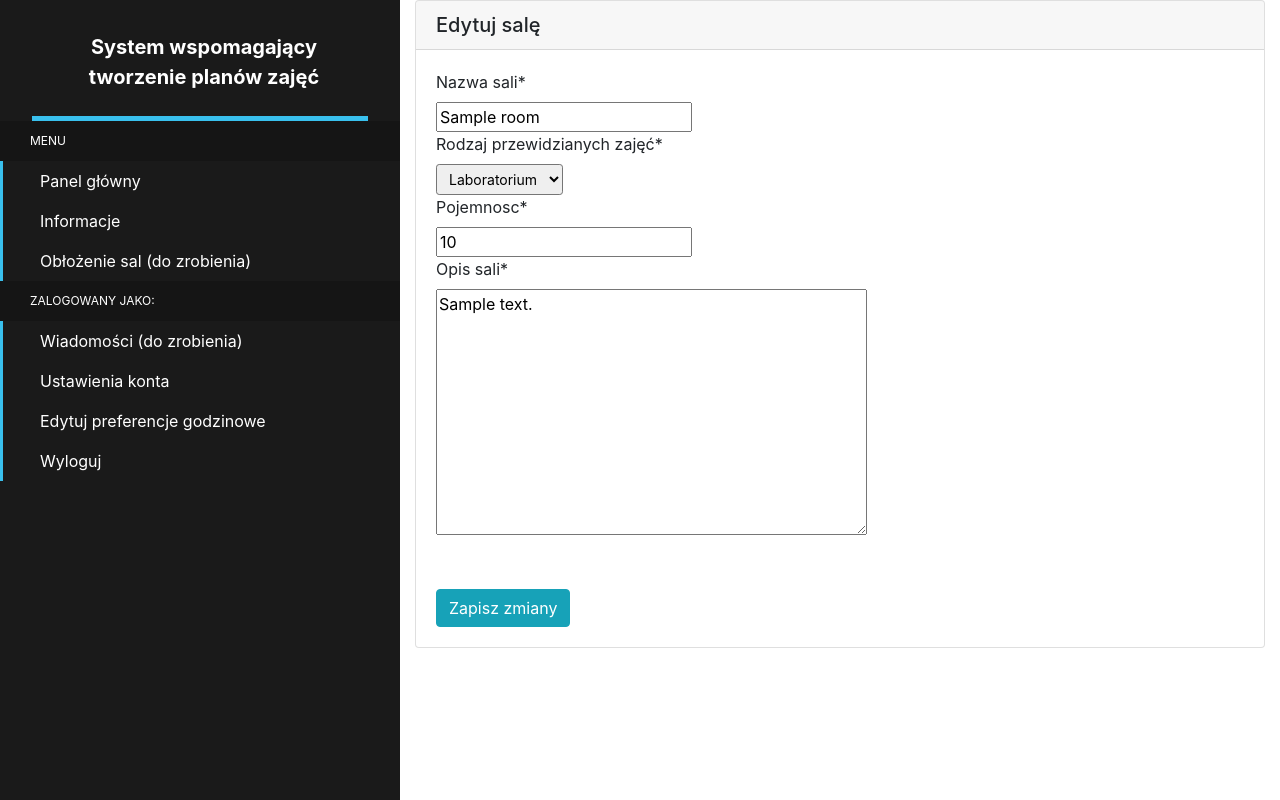
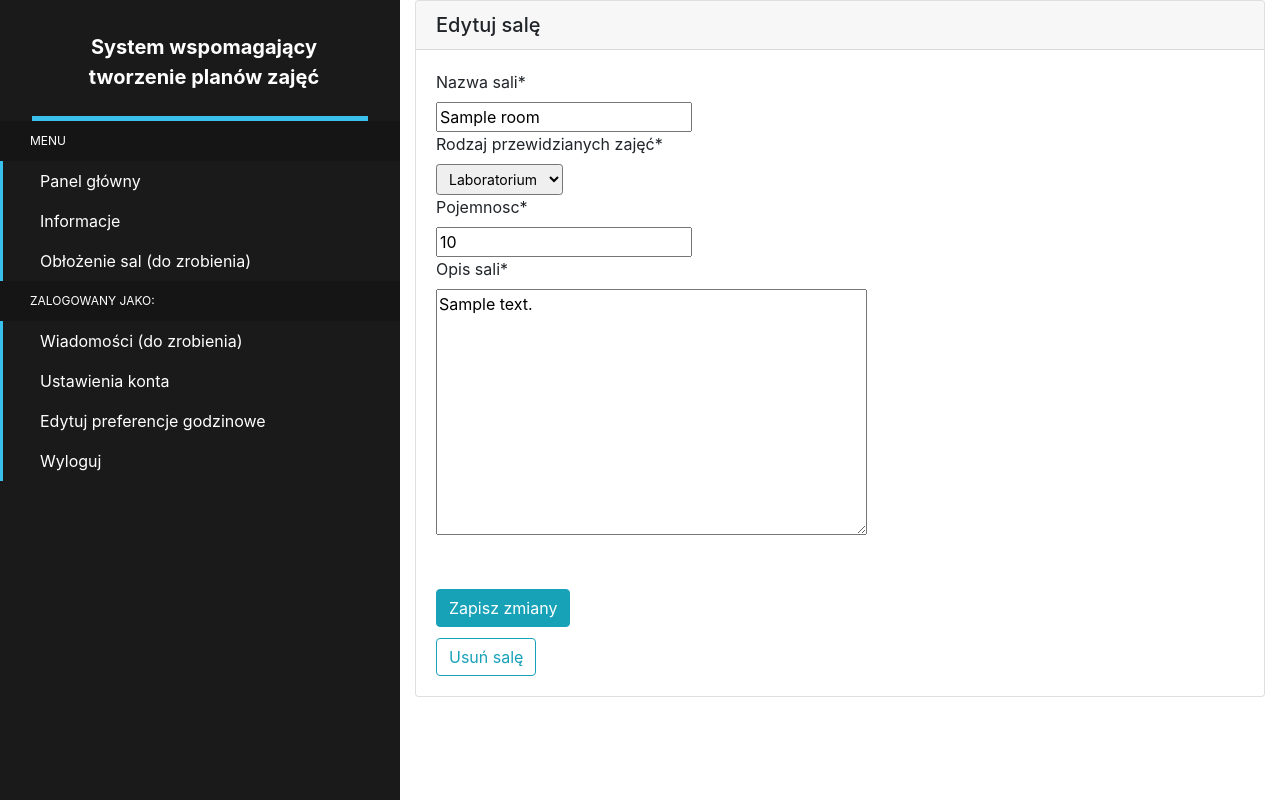
Before and after one commit to MichalM99/System-wspomagajacy-tworzenie-planow-zajec, a Django app: page /schedule/manage_room/edit_room/1/ in a window 1280 px wide. Run offline with Django 4.2, Linux system fonts and the light colour scheme; tables that the repository leaves empty hold one stand-in row (values such as "Sample post"); some libraries are stand-ins or nearby versions.

Commit message:
Naprawa usuwania sal

```diff
--- a/schedule/views.py
+++ b/schedule/views.py
@@ -235,7 +235,7 @@ def delete_room(request, id):
     """Deletes single group based on pk."""
     query = Room.objects.get(id=id)
     query.delete()
-    return redirect(request.META['HTTP_REFERER'])
+    return redirect(manage_room)
 
 
 def edit_room(request, id):
@@ -256,7 +256,7 @@ def edit_room(request, id):
         return redirect("/schedule/manage_room/")
     else:
         form = EditRoomForm(instance=data)
-    return render(request, 'schedule/edit_room.html', {'form': form, 'data': data})
+    return render(request, 'schedule/edit_room.html', {'form': form, 'data': data, 'id': id})
 
 
 def manage_schedule(request):
--- a/static/css/schedule/set_preferences.css
+++ b/static/css/schedule/set_preferences.css
@@ -1,4 +1,4 @@
-.availability {
+#availability {
     display: block;
     width: 20rem;
 }
--- a/templates/base.html
+++ b/templates/base.html
@@ -25,7 +25,11 @@
 <div id="header">
 
 </div>
-
+    <link rel="stylesheet" href="https://maxcdn.bootstrapcdn.com/bootstrap/4.0.0/css/bootstrap.min.css" integrity="sha384-Gn5384xqQ1aoWXA+058RXPxPg6fy4IWvTNh0E263XmFcJlSAwiGgFAW/dAiS6JXm" crossorigin="anonymous">
+<script src="https://maxcdn.bootstrapcdn.com/bootstrap/4.0.0/js/bootstrap.min.js" integrity="sha384-JZR6Spejh4U02d8jOt6vLEHfe/JQGiRRSQQxSfFWpi1MquVdAyjUar5+76PVCmYl" crossorigin="anonymous"></script>
+    <link rel='stylesheet' href="{% static 'css/dashboard.css' %}" type="text/css"/>
+    <script src="https://code.jquery.com/jquery-3.2.1.slim.min.js" integrity="sha384-KJ3o2DKtIkvYIK3UENzmM7KCkRr/rE9/Qpg6aAZGJwFDMVNA/GpGFF93hXpG5KkN" crossorigin="anonymous"></script>
+<script src="https://cdnjs.cloudflare.com/ajax/libs/popper.js/1.12.9/umd/popper.min.js" integrity="sha384-ApNbgh9B+Y1QKtv3Rn7W3mgPxhU9K/ScQsAP7hUibX39j7fakFPskvXusvfa0b4Q" crossorigin="anonymous"></script>
 <div id="content">
     {% block content %}
 
--- a/templates/dashboard/dashboard.html
+++ b/templates/dashboard/dashboard.html
@@ -7,11 +7,6 @@
 {% endblock %}
 
 {% block content %}
-    <link rel="stylesheet" href="https://maxcdn.bootstrapcdn.com/bootstrap/4.0.0/css/bootstrap.min.css" integrity="sha384-Gn5384xqQ1aoWXA+058RXPxPg6fy4IWvTNh0E263XmFcJlSAwiGgFAW/dAiS6JXm" crossorigin="anonymous">
-<script src="https://maxcdn.bootstrapcdn.com/bootstrap/4.0.0/js/bootstrap.min.js" integrity="sha384-JZR6Spejh4U02d8jOt6vLEHfe/JQGiRRSQQxSfFWpi1MquVdAyjUar5+76PVCmYl" crossorigin="anonymous"></script>
-    <link rel='stylesheet' href="{% static 'css/dashboard.css' %}" type="text/css"/>
-    <script src="https://code.jquery.com/jquery-3.2.1.slim.min.js" integrity="sha384-KJ3o2DKtIkvYIK3UENzmM7KCkRr/rE9/Qpg6aAZGJwFDMVNA/GpGFF93hXpG5KkN" crossorigin="anonymous"></script>
-<script src="https://cdnjs.cloudflare.com/ajax/libs/popper.js/1.12.9/umd/popper.min.js" integrity="sha384-ApNbgh9B+Y1QKtv3Rn7W3mgPxhU9K/ScQsAP7hUibX39j7fakFPskvXusvfa0b4Q" crossorigin="anonymous"></script>
     <div class="sidebar-container">
         <div class="sidebar-logo">
             <div class="innerlogo">
--- a/templates/schedule/edit_room.html
+++ b/templates/schedule/edit_room.html
@@ -11,8 +11,33 @@
                 {{ form|crispy }}
                 {% csrf_token %}
                 <p>{{ error }}</p>
-                <input class="btn btn-info" id="registerbutton" type="submit" value="Zapisz zmiany">
+                <input class="btn btn-info" id="registerbutton" style="margin-bottom: 0.7rem;" type="submit" value="Zapisz zmiany">
             </form>
+            <div class="modal fade" id="deleteRoomModal" tabindex="-1" role="dialog"
+                 aria-labelledby="deleteRoomModalLabel" aria-hidden="true">
+                <div class="modal-dialog" role="document">
+                    <div class="modal-content">
+                        <div class="modal-header">
+                            <h5 class="modal-title" id="deleteRoomModalLabel">Potwierdź usunięcie
+                                sali</h5>
+                            <button type="button" class="close" data-dismiss="modal" aria-label="Close">
+                                <span aria-hidden="true">&times;</span>
+                            </button>
+                        </div>
+                        <div class="modal-body">
+                            <p>Czy jesteś pewien, że chcesz usunąć salę?</p>
+                        </div>
+                        <div class="modal-footer">
+                            <a href="#" class="btn btn-info managebtn btn-sm" data-dismiss="modal">Powrót
+                                do listy sal</a>
+                            <a class="btn btn-outline-info btn-sm managebtn"
+                               href="{% url 'delete_room' id=id %}">Usuń salę</a>
+                        </div>
+                    </div>
+                </div>
+            </div>
+            <a class="btn btn-outline-info" data-toggle="modal"
+               data-target="#deleteRoomModal" href="#">Usuń salę</a></th>
         </div>
     </div>
 {% endblock %}
--- a/templates/schedule/set_preferences.html
+++ b/templates/schedule/set_preferences.html
@@ -13,7 +13,7 @@
         <div class="card-body">
             {% for x in availability %}
                 {% for y in x %}
-                    <p class="availability btn btn-outline-info">{{ y.weekday }} {{ y.from_hour }} - {{ y.to_hour }}
+                    <p id="availability" class="btn btn-outline-info">{{ y.weekday }} {{ y.from_hour }} - {{ y.to_hour }}
                         <a href="{% url 'delete_availability' id=y.weekday.id %}"><img id="binicon"
                                                                                        src="{% static 'images/delete_avail.png' %}"></a>
                     </p>
```
Also changed, not shown: templates/schedule/manage_room.html (+0 -25 lines).
